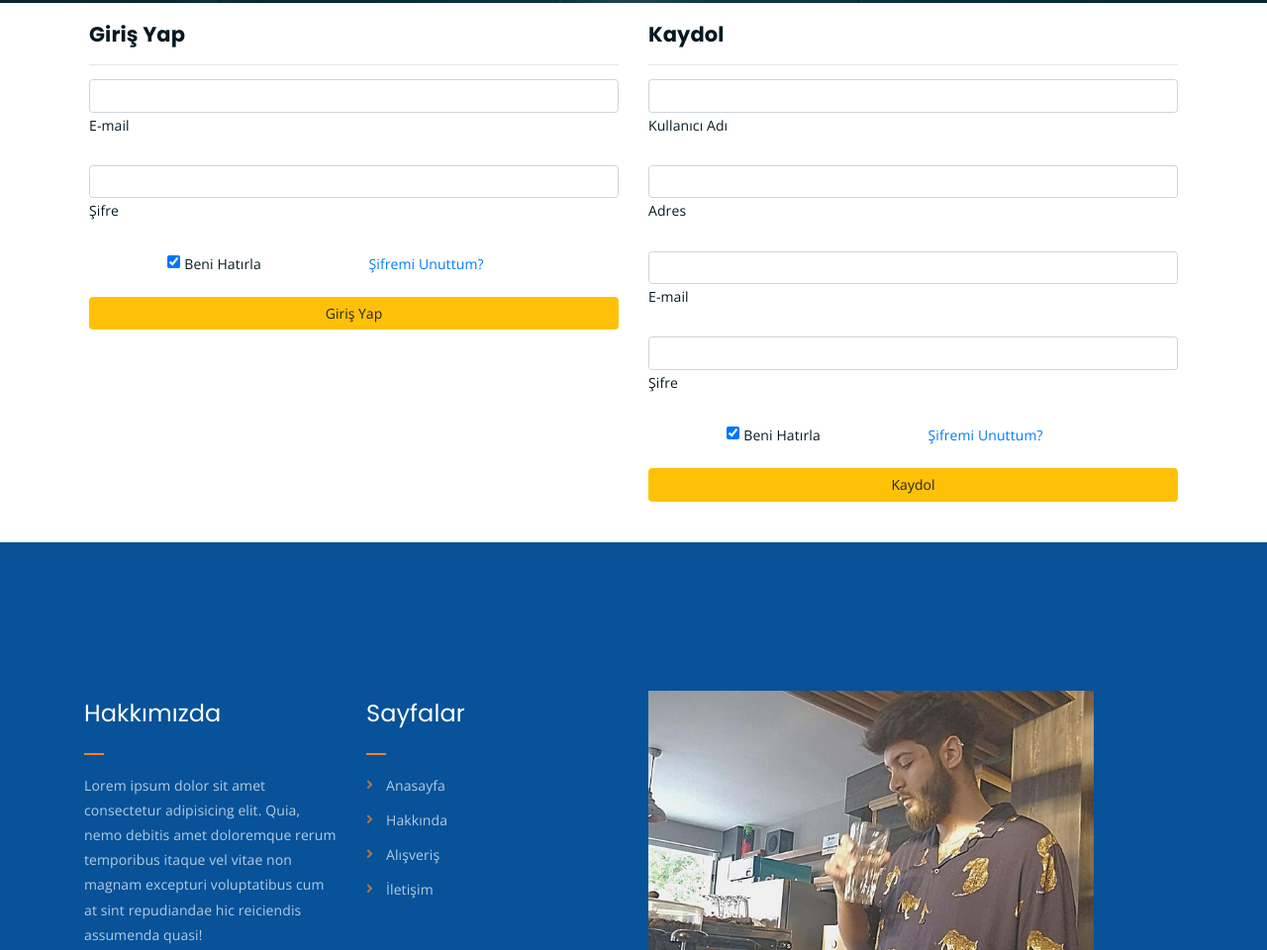
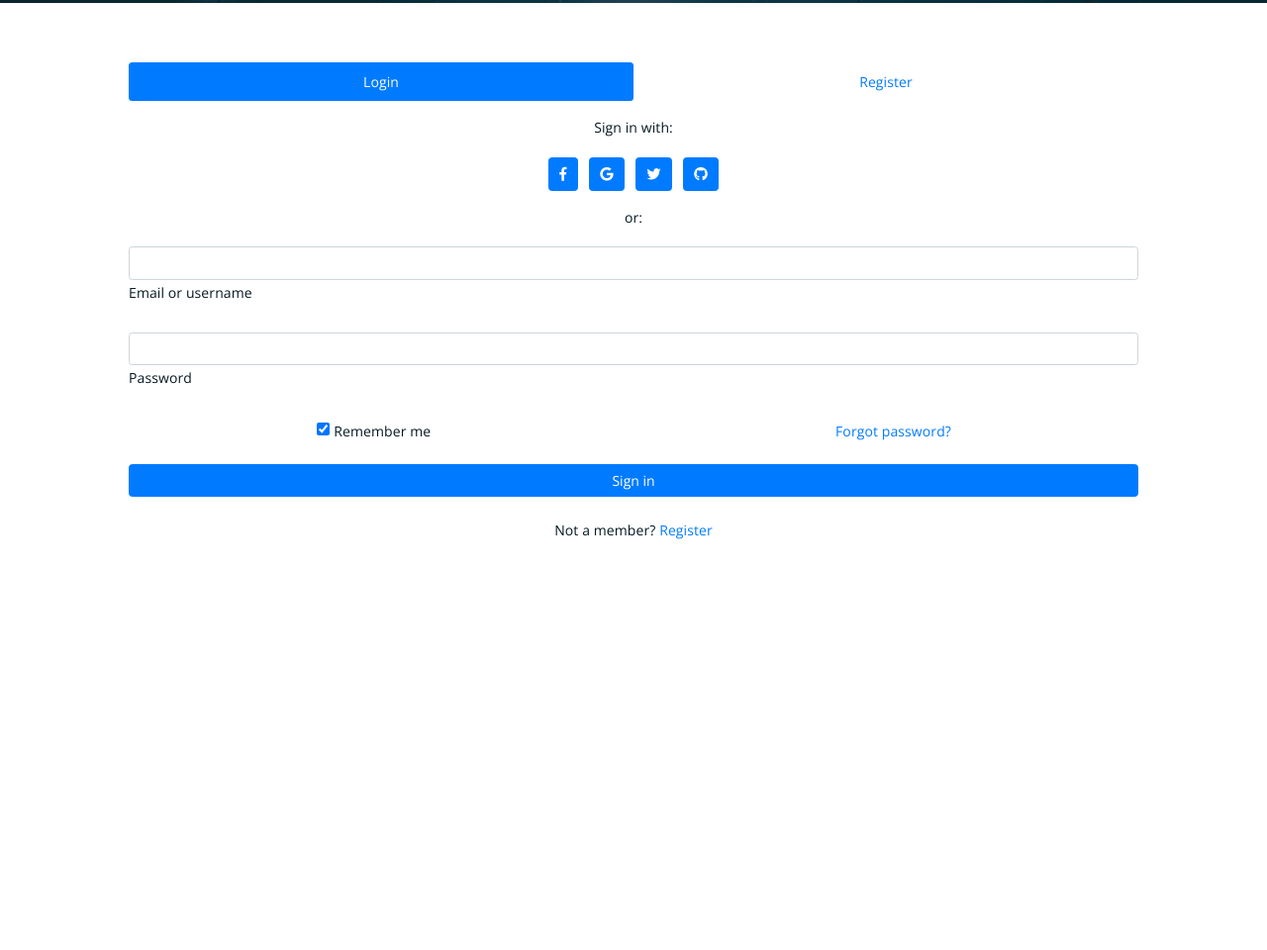
Before and after one commit to felix204/E-commerce-Main, a plain HTML site: page login.html in a window 1280 px wide. Shown: the part 448-1408 px from the top of the page at 99% size. After the commit the page ends 1057 px from the top, so only its background shows below. Drawn offline with nearby package versions, Linux system fonts and the light colour scheme.

Commit message:
login page update

```diff
--- a/login.html
+++ b/login.html
@@ -1,10 +1,12 @@
 <!DOCTYPE html>
 <html lang="en">
+
 <head>
     <meta charset="UTF-8">
     <meta http-equiv="X-UA-Compatible" content="IE=edge">
     <meta name="viewport" content="width=device-width, initial-scale=1">
-        <meta name="description" content="Responsive Bootstrap4 Shop Template, Created by Imran Hossain from https://imransdesign.com/">
+    <meta name="description"
+        content="Responsive Bootstrap4 Shop Template, Created by Imran Hossain from https://imransdesign.com/">
     <!-- title -->
     <title>Giriş Yap / Kaydol</title>
 
@@ -31,6 +33,7 @@
     <link rel="stylesheet" href="assets/css/responsive.css">
 
 </head>
+
 <body>
 
     <div class="top-header-area" id="sticker">
@@ -61,7 +64,8 @@
                                 </li>
                                 <li>
                                     <div class="header-icons">
-                                        <a class="shopping-cart" href="cart.html"><i class="fas fa-shopping-cart"></i></a>
+                                        <a class="shopping-cart" href="cart.html"><i
+                                                class="fas fa-shopping-cart"></i></a>
 
                                     </div>
                                 </li>
@@ -100,129 +104,162 @@
     </div>
     <!-- end breadcrumb section -->
 
-    <!-- Sign in -->
-        <div class="container" style="padding: 20px;">
-            <div class="row">
-                <div class="col-md-6">
-                    <h4>Giriş Yap</h4>
-                    <hr>
+    <!-- sign in and register area -->
+
+
+    <div class="container" style="padding: 60px;">
+
+
+        <ul class="nav nav-pills nav-justified mb-3" id="ex1" role="tablist">
+            <li class="nav-item" role="presentation">
+                <a class="nav-link active" id="tab-login" data-mdb-toggle="pill" href="#pills-login" role="tab"
+                    aria-controls="pills-login" aria-selected="true">Login</a>
+            </li>
+            <li class="nav-item" role="presentation">
+                <a class="nav-link" id="tab-register" data-mdb-toggle="pill" href="#pills-register" role="tab"
+                    aria-controls="pills-register" aria-selected="false">Register</a>
+            </li>
+        </ul>
+        <!-- Pills navs -->
+
+        <!-- Pills content -->
+        <div class="tab-content">
+            <div class="tab-pane fade show active" id="pills-login" role="tabpanel" aria-labelledby="tab-login">
                 <form>
+                    <div class="text-center mb-3">
+                        <p>Sign in with:</p>
+                        <button type="button" class="btn btn-primary btn-floating mx-1">
+                            <i class="fab fa-facebook-f"></i>
+                        </button>
+
+                        <button type="button" class="btn btn-primary btn-floating mx-1">
+                            <i class="fab fa-google"></i>
+                        </button>
+
+                        <button type="button" class="btn btn-primary btn-floating mx-1">
+                            <i class="fab fa-twitter"></i>
+                        </button>
+
+                        <button type="button" class="btn btn-primary btn-floating mx-1">
+                            <i class="fab fa-github"></i>
+                        </button>
+                    </div>
+
+                    <p class="text-center">or:</p>
+
                     <!-- Email input -->
                     <div class="form-outline mb-4">
-                          <input type="email" id="form2Example1" class="form-control" />
-                          <label class="form-label" for="form2Example1">E-mail</label>
+                        <input type="email" id="loginName" class="form-control" />
+                        <label class="form-label" for="loginName">Email or username</label>
                     </div>
 
                     <!-- Password input -->
                     <div class="form-outline mb-4">
-                          <input type="password" id="form2Example2" class="form-control" />
-                          <label class="form-label" for="form2Example2">Şifre</label>
+                        <input type="password" id="loginPassword" class="form-control" />
+                        <label class="form-label" for="loginPassword">Password</label>
                     </div>
 
-                        <!-- 2 column grid layout for inline styling -->
+                    <!-- 2 column grid layout -->
                     <div class="row mb-4">
-                          <div class="col d-flex justify-content-center">
+                        <div class="col-md-6 d-flex justify-content-center">
                             <!-- Checkbox -->
-                            <div class="form-check">
-                              <input class="form-check-input" type="checkbox" value="" id="form2Example31" checked />
-                              <label class="form-check-label" for="form2Example31">Beni Hatırla</label>
+                            <div class="form-check mb-3 mb-md-0">
+                                <input class="form-check-input" type="checkbox" value="" id="loginCheck" checked />
+                                <label class="form-check-label" for="loginCheck"> Remember me </label>
                             </div>
                         </div>
 
-                          <div class="col">
-
-                            <a href="#!">Şifremi Unuttum?</a>
+                        <div class="col-md-6 d-flex justify-content-center">
+                            <!-- Simple link -->
+                            <a href="#!">Forgot password?</a>
                         </div>
                     </div>
 
+                    <!-- Submit button -->
+                    <button type="submit" class="btn btn-primary btn-block mb-4">Sign in</button>
 
-                        <button type="button" class="btn btn-warning btn-block">Giriş Yap</button>
+                    <!-- Register buttons -->
+                    <div class="text-center">
+                        <p>Not a member? <a href="#!">Register</a></p>
+                    </div>
+                </form>
+            </div>
+            <div class="tab-pane fade" id="pills-register" role="tabpanel" aria-labelledby="tab-register">
+                <form>
+                    <div class="text-center mb-3">
+                        <p>Sign up with:</p>
+                        <button type="button" class="btn btn-primary btn-floating mx-1">
+                            <i class="fab fa-facebook-f"></i>
+                        </button>
 
+                        <button type="button" class="btn btn-primary btn-floating mx-1">
+                            <i class="fab fa-google"></i>
+                        </button>
 
+                        <button type="button" class="btn btn-primary btn-floating mx-1">
+                            <i class="fab fa-twitter"></i>
+                        </button>
 
+                        <button type="button" class="btn btn-primary btn-floating mx-1">
+                            <i class="fab fa-github"></i>
+                        </button>
                     </div>
 
-                    <!-- Register area -->
-                <div class="col-md-6">
-                    <h4>Kaydol</h4>
-                    <hr>
-                    <form>
+                    <p class="text-center">or:</p>
+
+                    <!-- Name input -->
+                    <div class="form-outline mb-4">
+                        <input type="text" id="registerName" class="form-control" />
+                        <label class="form-label" for="registerName">Name</label>
+                    </div>
+
+                    <!-- Username input -->
+                    <div class="form-outline mb-4">
+                        <input type="text" id="registerUsername" class="form-control" />
+                        <label class="form-label" for="registerUsername">Username</label>
+                    </div>
+
                     <!-- Email input -->
                     <div class="form-outline mb-4">
-                          <input type="email" id="form2Example1" class="form-control" />
-                          <label class="form-label" for="form2Example1">Kullanıcı Adı</label>
-                        </div>
-
-                        <div class="form-outline mb-4">
-                            <input type="email" id="form2Example1" class="form-control" />
-                            <label class="form-label" for="form2Example1">Adres</label>
-                        </div>
-
-                        <div class="form-outline mb-4">
-                            <input type="email" id="form2Example1" class="form-control" />
-                            <label class="form-label" for="form2Example1">E-mail</label>
+                        <input type="email" id="registerEmail" class="form-control" />
+                        <label class="form-label" for="registerEmail">Email</label>
                     </div>
 
                     <!-- Password input -->
                     <div class="form-outline mb-4">
-                          <input type="password" id="form2Example2" class="form-control" />
-                          <label class="form-label" for="form2Example2">Şifre</label>
+                        <input type="password" id="registerPassword" class="form-control" />
+                        <label class="form-label" for="registerPassword">Password</label>
                     </div>
 
-                        <!-- 2 column grid layout for inline styling -->
-                        <div class="row mb-4">
-                          <div class="col d-flex justify-content-center">
+                    <!-- Repeat Password input -->
+                    <div class="form-outline mb-4">
+                        <input type="password" id="registerRepeatPassword" class="form-control" />
+                        <label class="form-label" for="registerRepeatPassword">Repeat password</label>
+                    </div>
+
                     <!-- Checkbox -->
-                            <div class="form-check">
-                              <input class="form-check-input" type="checkbox" value="" id="form2Example31" checked />
-                              <label class="form-check-label" for="form2Example31">Beni Hatırla</label>
+                    <div class="form-check d-flex justify-content-center mb-4">
+                        <input class="form-check-input me-2" type="checkbox" value="" id="registerCheck" checked
+                            aria-describedby="registerCheckHelpText" />
+                        <label class="form-check-label" for="registerCheck">
+                            I have read and agree to the terms
+                        </label>
+                    </div>
+
+                    <!-- Submit button -->
+                    <button type="submit" class="btn btn-primary btn-block mb-3">Sign in</button>
+                </form>
             </div>
         </div>
 
-                          <div class="col">
-                            <!-- Simple link -->
-                            <a href="#!">Şifremi Unuttum?</a>
-                          </div>
-                        </div>
-
-                        <!-- Submit button -->
-                        <button type="button" class="btn btn-warning btn-block mb-4">Kaydol</button>
-
-
-                      </form>
-                </div>
-            </div>
-        </div>
-        <div class="footer-area">
-            <div class="container">
-                <div class="row">
-                    <div class="col-lg-3 col-md-6">
-                        <div class="footer-box about-widget">
-                            <h2 class="widget-title">Hakkımızda</h2>
-                            <p>Lorem ipsum dolor sit amet consectetur adipisicing elit. Quia, nemo debitis amet doloremque rerum temporibus itaque vel vitae non magnam excepturi voluptatibus cum at sint repudiandae hic reiciendis assumenda quasi!</p>
-                        </div>
-                    </div>
-
-                    <div class="col-lg-3 col-md-6">
-                        <div class="footer-box pages">
-                            <h2 class="widget-title">Sayfalar</h2>
-                            <ul>
-                                <li><a href="index.html">Anasayfa</a></li>
-                                <li><a href="about.html">Hakkında</a></li>
-                                <li><a href="services.html">Alışveriş</a></li>
-                                <li><a href="contact.html">İletişim</a></li>
-                            </ul>
-                        </div>
-                    </div>
-                    <div class="cal-lg-3 col-md-6">
-                        <div class="footer-box pagaes">
-                            <img src="/assets/img/2222.jpg" alt="">
-                        </div>
     </div>
 
 
-                </div>
-            </div>
+    <!-- Pills content -->
+
+    <!-- footer area -->
+
+
 
         <!-- jquery -->
         <script src="assets/js/jquery-1.11.3.min.js"></script>
@@ -245,4 +282,5 @@
         <!-- main js -->
         <script src="assets/js/main.js"></script>
 </body>
+
 </html>
```
Also changed, not shown: forgotPassword.html (added, +152 -0 lines). Lines whose indentation alone changed are shown as unchanged.
